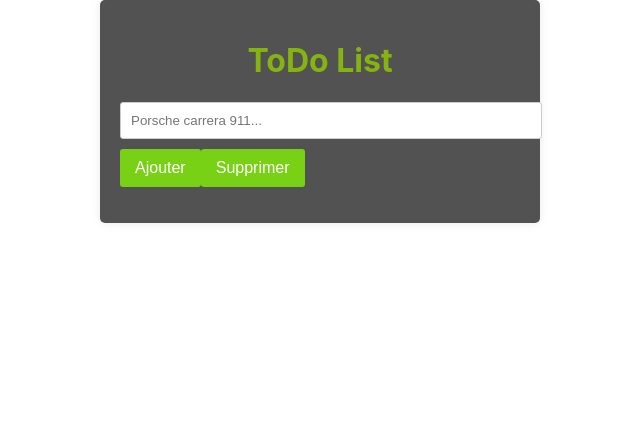
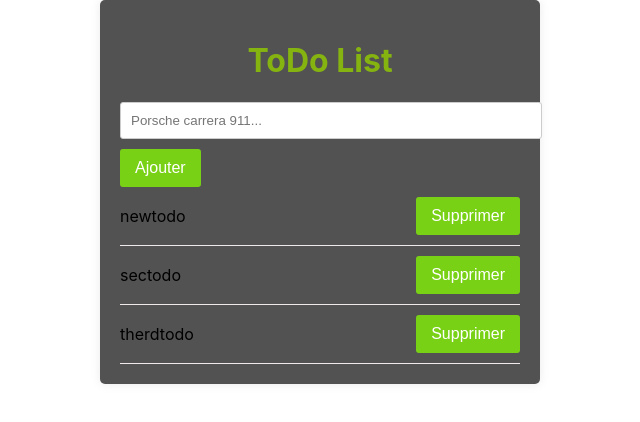
Before and after one commit to seif070/ToDolist, a React (Create React App) app: page / in a window 1280 px wide. Shown: the top 422 px of the page, without its empty margins (320-960 px from the left). Built offline with nearby package versions, Linux system fonts and the light colour scheme.

Commit message:
sec commit

```diff
--- a/package.json
+++ b/package.json
@@ -3,11 +3,13 @@
   "version": "0.1.0",
   "private": true,
   "dependencies": {
+    "@reduxjs/toolkit": "^1.9.7",
     "@testing-library/jest-dom": "^5.17.0",
     "@testing-library/react": "^13.4.0",
     "@testing-library/user-event": "^13.5.0",
     "react": "^18.2.0",
     "react-dom": "^18.2.0",
+    "react-redux": "^8.1.3",
     "react-scripts": "5.0.1",
     "web-vitals": "^2.1.4"
   },
--- a/src/App.js
+++ b/src/App.js
@@ -38,9 +38,8 @@ function App() {
         onChange={(e) => setNewTodo(e.target.value)}
       />
       <button onClick={handleAddTodo}>Ajouter</button>
-      <button onClick={deleteTodo}>Supprimer</button>
 
-      <Todolist todos={todos} deleteTodo={deleteTodo} toggleComplete={toggleComplete} />
+      <Todolist  />
 
 
 
--- a/src/components/Todo.js
+++ b/src/components/Todo.js
@@ -1,17 +1,14 @@
 import React from 'react';
+import { handleDelet } from './redux/Action';
+import {useDispatch} from 'react-redux'
+function Todo({ todo}) {
+  const dispatch=useDispatch()
+    return (
+      <li >
+        {todo.discription}
 
+      <button onClick={()=>dispatch(handleDelet(todo.id))}>Supprimer</button>
 
-function Todo({ todo, index, deleteTodo, toggleComplete }) {
-    return (
-      <li className={todo.completed ? 'completed' : ''}>
-        {todo.text}
-        <input
-          type="checkbox"
-          checked={todo.completed}
-          onChange={() => toggleComplete(index)}
-
-
-        />
       </li>
       );
     }
--- a/src/components/Todolist.js
+++ b/src/components/Todolist.js
@@ -1,14 +1,15 @@
 import React from 'react';
-import Todo from './Todo';
+import Todo from '../components/Todo'
+import {useSelector} from 'react-redux'
 
-
-function Todolist({ todos, deleteTodo, toggleComplete }) {
+function Todolist() {
+  const Todos=useSelector(state=>state.Todo)
+  console.log('fghj',Todos)
   return (
-    <ul>
-      {todos.map((todo, index) => (
-        <Todo key={index} todo={todo} index={index} deleteTodo={deleteTodo} toggleComplete={toggleComplete} />
-      ))}
-    </ul>
+    <div>
+      {Todos.map((todo) => <Todo  todo={todo}  />
+      )}
+    </div>
   );
 }
 
--- /dev/null
+++ b/src/components/redux/Action.js
@@ -0,0 +1,32 @@
+import {createSlice} from "@reduxjs/toolkit";
+
+
+export const Action=createSlice({
+    name:'Todo',
+    initialState:[
+        {id:1, discription:'newtodo',
+        checked:false
+           },
+           {id:2, discription:'sectodo',
+           checked:false
+              },
+              {id:3, discription:'therdtodo',
+        checked:false
+           },
+
+    ],
+    reducers:{
+handleDelet:(state,action)=>{
+    return state.filter((el)=>el.id!==action.payload)
+
+},
+
+    }
+})
+
+
+
+
+
+export const{handleDelet}=Action.actions;
+export default Action.reducer
--- /dev/null
+++ b/src/components/redux/Store.js
@@ -0,0 +1,10 @@
+import {configureStore} from "@reduxjs/toolkit"
+import Action from './Action'
+
+
+
+export default configureStore({
+    reducer:{
+        Todo:Action
+    }
+})
--- a/src/index.js
+++ b/src/index.js
@@ -3,11 +3,15 @@ import ReactDOM from 'react-dom/client';
 import './index.css';
 import App from './App';
 import reportWebVitals from './reportWebVitals';
-
+import Store from './components/redux/Store';
+import { Provider } from 'react-redux';
 const root = ReactDOM.createRoot(document.getElementById('root'));
 root.render(
   <React.StrictMode>
-    <App />
+    <Provider store={Store}>
+       <App />
+       </Provider>
+
   </React.StrictMode>
 );
 
```
Also changed, not shown: 1 other file (tests, documents, lock files or other folders).
